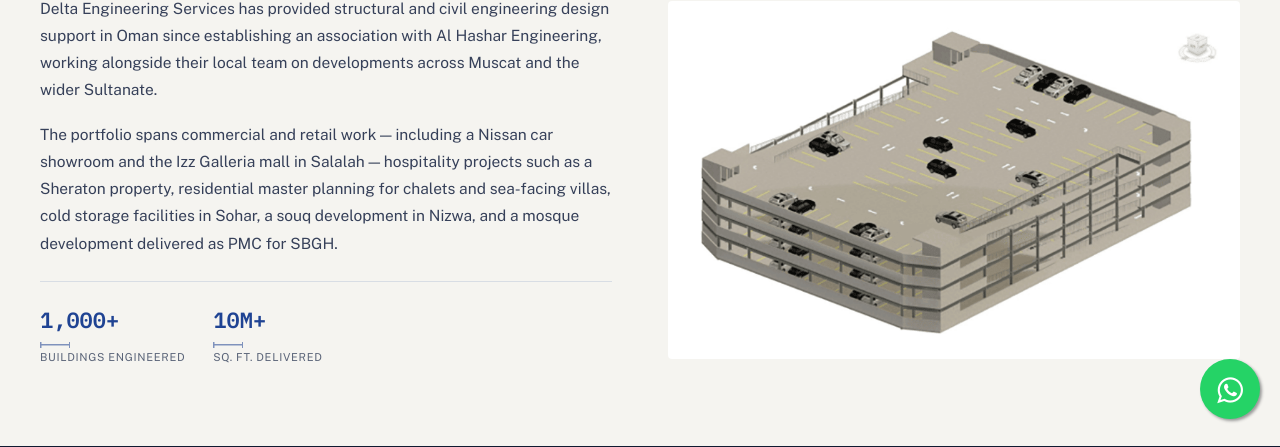
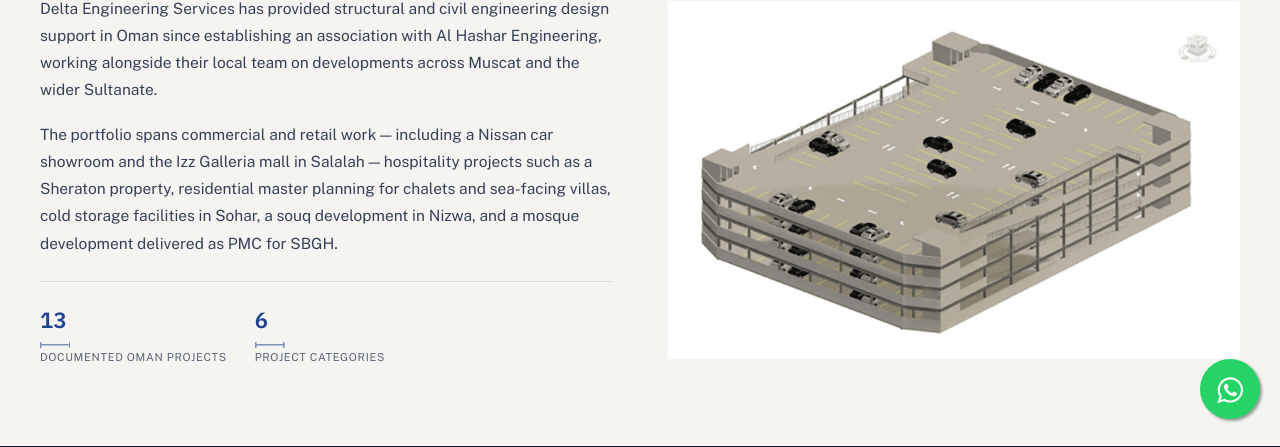
Before and after one commit to achyuthkv/delta-engineering, a WordPress theme: the page made by oman_engineering_services.php in a window 1280 px wide. Shown: the part 341-788 px from the top of the page. Run offline with PHP 8.4 and a stand-in for WordPress, Linux system fonts and the light colour scheme; the site name, menu and one post (Sample post) are stand-ins, and other content is empty; some web fonts are replaced.

Commit message:
Make location-page stats reflect the location, not firm-wide totals
The Oman and India pages were both showing "1,000+ Buildings Engineered
/ 10M+ Sq. Ft. Delivered" — the same firm-wide numbers already shown on
the homepage and every service page. On a page specifically about one
location, that reads as filler rather than information about that
office.

Replaced with counts specific to each page, both verified against
content already on the page rather than invented:
- Oman: "13 Documented Oman Projects" (counted the distinct named
  projects in the gallery section, excluding the one UAE-located and
  one India-located photo that were mixed into the same gallery before
  the office split) and "6 Project Categories" (matches the six rows
  in the spec grid on this same page).
- India: "1 Documented India Project" (honest — there's only the one
  Srinagar housing project so far) and "5 Core Disciplines Offered"
  (matches the five linked discipline rows on this same page).

Co-Authored-By: Claude Sonnet 5 <noreply@anthropic.com>
Claude-Session: https://claude.ai/code/session_01XSfLQtecFzUUCDzcZ2GDZh

```diff
--- a/india_engineering_services.php
+++ b/india_engineering_services.php
@@ -57,8 +57,8 @@
 					<p>Our India office is based at Dev Arced, New Shahibaug, Nana Chiloda, Ahmedabad, Gujarat. We're in the early stages of building out a dedicated project portfolio for this office — our documented work in India so far includes a proposed housing development in Srinagar, viewable in our <a href="gallery_international_projects.php">international gallery</a>.</p>
 					<p>The same structural, civil, infrastructure, BIM/MEP, and project management disciplines we deliver from our Canada and Oman offices are available to India-based clients. If you have a project in mind, we'd like to hear about it.</p>
 					<div class="de-intro-stats">
-						<div class="de-stat"><div class="n">1,000+</div><div class="l">Buildings Engineered</div></div>
-						<div class="de-stat"><div class="n">10M+</div><div class="l">Sq. Ft. Delivered</div></div>
+						<div class="de-stat"><div class="n">1</div><div class="l">Documented India Project</div></div>
+						<div class="de-stat"><div class="n">5</div><div class="l">Core Disciplines Offered</div></div>
 					</div>
 				</div>
 				<img src="assets/images/gallery_international/006.png" alt="Proposed housing development, Srinagar, India">
--- a/oman_engineering_services.php
+++ b/oman_engineering_services.php
@@ -57,8 +57,8 @@
 					<p>Delta Engineering Services has provided structural and civil engineering design support in Oman since establishing an association with Al Hashar Engineering, working alongside their local team on developments across Muscat and the wider Sultanate.</p>
 					<p>The portfolio spans commercial and retail work — including a Nissan car showroom and the Izz Galleria mall in Salalah — hospitality projects such as a Sheraton property, residential master planning for chalets and sea-facing villas, cold storage facilities in Sohar, a souq development in Nizwa, and a mosque development delivered as PMC for SBGH.</p>
 					<div class="de-intro-stats">
-						<div class="de-stat"><div class="n">1,000+</div><div class="l">Buildings Engineered</div></div>
-						<div class="de-stat"><div class="n">10M+</div><div class="l">Sq. Ft. Delivered</div></div>
+						<div class="de-stat"><div class="n">13</div><div class="l">Documented Oman Projects</div></div>
+						<div class="de-stat"><div class="n">6</div><div class="l">Project Categories</div></div>
 					</div>
 				</div>
 				<img src="assets/images/gallery_international/001.png" alt="Al Hashar Group multi-level car parking, Oman">
```
